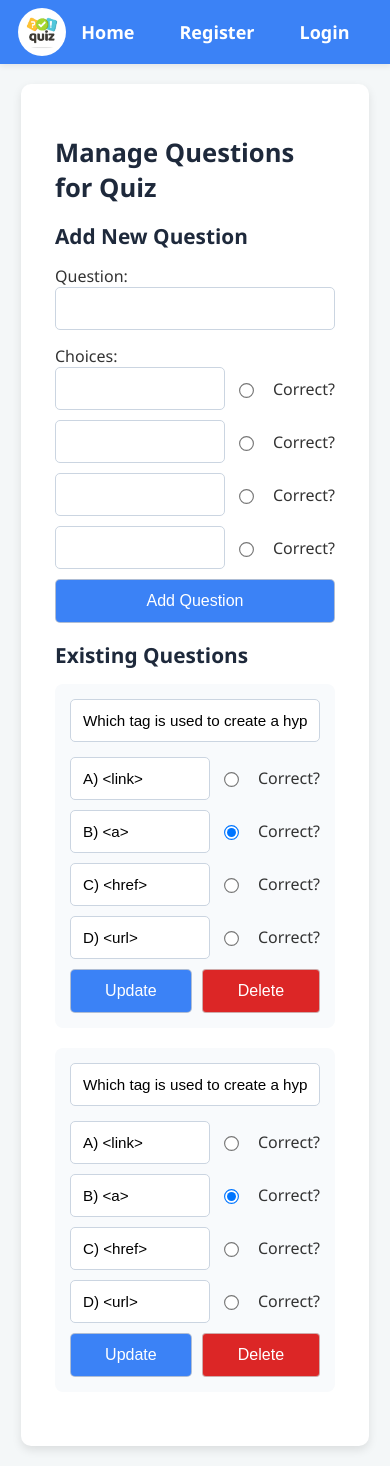
After one commit to borey-penh/Quiz_App, a Flask app: page /quiz/1/manage in a window 390 px wide. The commit adds this page. Run offline with Flask 2, Linux system fonts and the light colour scheme; the visitor is signed in with stand-in values (Sample User, id 1); data comes from the database, SQL or seed files in the repository; both versions use the stored data as it was after the commit; some libraries are stand-ins or nearby versions.

Commit message:
feat: add and fix some file and code

```diff
--- a/app.py
+++ b/app.py
@@ -6,14 +6,31 @@ from datetime import datetime
 from slugify import slugify
 from flask import Flask, render_template, redirect, url_for, flash
 from models import Quiz, Submission  # adjust to your actual models
-from flask_login import current_user
+# from flask_login import current_user
+from flask_wtf.csrf import CSRFProtect
+import os
+from datetime import timedelta
+from flask_wtf import FlaskForm
+from wtforms import StringField, PasswordField, SubmitField
+from wtforms.validators import DataRequired
 
-app = Flask(__name__)
+
+
+app = Flask(__name__,
+    static_url_path='/static',
+    static_folder='static')
 app.config['SECRET_KEY'] = 'your-secret-key'
 app.config['SQLALCHEMY_DATABASE_URI'] = 'sqlite:///quiz.db'
 app.config['SQLALCHEMY_TRACK_MODIFICATIONS'] = False
+app.config['WTF_CSRF_ENABLED'] = False
+
 db = SQLAlchemy(app)
+csrf = CSRFProtect(app)
 
+class LoginForm(FlaskForm):
+    email = StringField("Email", validators=[DataRequired()])
+    password = PasswordField("Password", validators=[DataRequired()])
+    submit = SubmitField("Login")
 # ---------------- Models ----------------
 class User(db.Model):
     id = db.Column(db.Integer, primary_key=True)
@@ -77,6 +94,17 @@ def index():
     quizzes = Quiz.query.all()
     return render_template('index.html', quizzes=quizzes, user=current_user())
 
+@app.route('/static/<path:filename>')
+def serve_static(filename):
+    return send_from_directory(app.static_folder, filename)
+app.config['SEND_FILE_MAX_AGE_DEFAULT'] = timedelta(days=7)
+
+@app.after_request
+def add_header(response):
+    if 'Cache-Control' not in response.headers:
+        response.headers['Cache-Control'] = 'public, max-age=86400'
+    return response
+
 @app.route('/register', methods=['GET','POST'])
 def register():
     if request.method == 'POST':
@@ -95,19 +123,26 @@ def register():
         return redirect(url_for('index'))
     return render_template('register.html')
 
-@app.route('/login', methods=['GET','POST'])
+@app.route('/login', methods=['GET', 'POST'])
 def login():
-    if request.method == 'POST':
-        email = request.form['email']
-        pw = request.form['password']
+    form = LoginForm()
+    # validate_on_submit() => request.method == 'POST' and CSRF + validators pass
+    if form.validate_on_submit():
+        email = form.email.data
+        pw = form.password.data
+
         user = User.query.filter_by(email=email).first()
         if user and user.check_password(pw):
             session['user_id'] = user.id
-            flash("Logged in successfully")
-            return redirect(url_for('index'))
-        flash("Invalid email or password")
-    return render_template('login.html')
+            flash("Logged in successfully", "success")
+            return redirect(url_for('index'))  # or 'dashboard' as you prefer
 
+        # login failed
+        flash("Invalid email or password", "danger")
+        # fall through to re-render the form (no redirect)
+
+    # GET or failed POST: render login form (errors will be shown on template if you add them)
+    return render_template('login.html', form=form)
 @app.route('/logout')
 def logout():
     session.pop('user_id', None)
@@ -209,8 +244,99 @@ def take_quiz(slug):
     return render_template('quiz_take.html', quiz=quiz, questions=questions_indexed, user=current_user())
 # ...existing code...
 
+@app.route('/quiz/<int:quiz_id>/manage')
+@login_required
+def manage_questions(quiz_id):
+    quiz = Quiz.query.get_or_404(quiz_id)
+    if quiz.creator_id != current_user().id:
+        flash("Not authorized")
+        return redirect(url_for('index'))
+    questions = Question.query.filter_by(quiz_id=quiz_id).all()
+    return render_template('manage_questions.html', quiz=quiz, questions=questions)
 
-# ...existing code...
+
+# Require login and verify creator
+@app.route('/quiz/<int:quiz_id>/questions/add', methods=['POST'])
+@login_required
+def add_question(quiz_id):
+    quiz = Quiz.query.get_or_404(quiz_id)
+    if quiz.creator_id != current_user().id:
+        flash("Not authorized to add questions to this quiz.")
+        return redirect(url_for('manage_questions', quiz_id=quiz_id))
+
+    text = request.form.get('text','').strip()
+    # collect choices (allow variable number but minimum 2)
+    raw_choices = [request.form.get(f'choice{i}','').strip() for i in range(4)]
+    # keep non-empty
+    choices = [c for c in raw_choices if c]
+    if len(choices) < 2:
+        flash("Please provide at least two choices.")
+        return redirect(url_for('manage_questions', quiz_id=quiz_id))
+
+    try:
+        correct = int(request.form.get('correct', 0))
+    except ValueError:
+        correct = 0
+
+    if correct < 0 or correct >= len(choices):
+        flash("Invalid correct answer selection.")
+        return redirect(url_for('manage_questions', quiz_id=quiz_id))
+
+    question = Question(
+        quiz_id=quiz_id,
+        text=text,
+        choices_json=json.dumps(choices),
+        correct=correct
+    )
+    db.session.add(question)
+    db.session.commit()
+    flash("Question added.")
+    return redirect(url_for('manage_questions', quiz_id=quiz_id))
+
+@app.route('/questions/<int:question_id>/edit', methods=['POST'])
+@login_required
+def edit_question(question_id):
+    question = Question.query.get_or_404(question_id)
+    quiz = Quiz.query.get_or_404(question.quiz_id)
+    if quiz.creator_id != current_user().id:
+        flash("Not authorized to edit this question.")
+        return redirect(url_for('manage_questions', quiz_id=question.quiz_id))
+
+    text = request.form.get('text','').strip()
+    raw_choices = [request.form.get(f'choice{i}','').strip() for i in range(4)]
+    choices = [c for c in raw_choices if c]
+    if len(choices) < 2:
+        flash("Please provide at least two choices.")
+        return redirect(url_for('manage_questions', quiz_id=question.quiz_id))
+
+    try:
+        correct = int(request.form.get('correct', 0))
+    except ValueError:
+        correct = 0
+
+    if correct < 0 or correct >= len(choices):
+        flash("Invalid correct answer selection.")
+        return redirect(url_for('manage_questions', quiz_id=question.quiz_id))
+
+    question.text = text
+    question.choices_json = json.dumps(choices)
+    question.correct = correct
+    db.session.commit()
+    flash("Question updated.")
+    return redirect(url_for('manage_questions', quiz_id=question.quiz_id))
+
+@app.route('/questions/<int:question_id>/delete', methods=['POST'])
+@login_required
+def delete_question(question_id):
+    question = Question.query.get_or_404(question_id)
+    quiz_id = question.quiz_id
+
+    db.session.delete(question)
+    db.session.commit()
+
+    flash("Question deleted successfully.")
+    return redirect(url_for('manage_questions', quiz_id=quiz_id))
+
 @app.route('/results/<int:submission_id>')
 def results(submission_id):
     submission = Submission.query.get_or_404(submission_id)
--- a/static/style.css
+++ b/static/style.css
@@ -200,20 +200,186 @@ ol li {
 .quiz li a{
     text-decoration: none;
 }
+/* Quiz Management Styles */
+.quiz-actions {
+    margin-top: 10px;
+    display: flex;
+    justify-content: flex-end;
+}
+.btn-manage {
+    display: inline-block;
+    padding: 5px 15px;
+    background-color: #1d7505;
+    color: white;
+    border-radius: 4px;
+    height: 20px;
+    text-decoration: none;
+    font-size: 0.9rem;
+}
 
-/* ----- Responsive ----- */
-@media (max-width: 600px) {
-    .container {
-        width: 95%;
-        padding: 15px;
+.manage-questions {
+    max-width: 800px;
+    margin: 0 auto;
+    padding: 20px;
+}
+
+.form-group {
+    margin-bottom: 15px;
+}
+
+.choice-input {
+    display: flex;
+    align-items: center;
+    gap: 10px;
+    margin-bottom: 10px;
+}
+
+.question-item {
+    background: #f8fafc;
+    padding: 15px;
+    border-radius: 8px;
+    margin-bottom: 20px;
+}
+
+.question-actions {
+    display: flex;
+    gap: 10px;
+    margin-top: 10px;
+}
+
+.btn-delete {
+    padding: 5px 15px;
+    background-color: #dc2626;
+    color: white;
+    border-radius: 4px;
+    text-decoration: none;
+}
+
+/* ---------- Responsive: Tablet (<=1024px) ---------- */
+@media (max-width: 1024px) {
+  .container {
+    width: 94%;
+    max-width: 720px;
+    padding: 18px;
+    margin: 16px auto;
+  }
+
+  nav {
+    height: 86px;
+    padding: 0 12px;
+  }
+
+  .navbar {
+    gap: 28px;
+    margin-right: 24px;
+    font-size: 24px;
+  }
+
+  .navbar a {
+    font-size: 20px;
+  }
+
+  img {
+    height: 70px;
+    margin-left: 20px;
+  }
+
+  h1 { font-size: 1.6rem; }
+  h2 { font-size: 1.3rem; }
+  h3 { font-size: 1.1rem; }
+
+  /* make quiz items take full width but still clearly separated */
+  .quiz {
+    margin: 12px;
+    gap: 16px;
+  }
+  .quiz li {
+     padding: 18px;
+     font-size: 24px;
     }
-
-    nav {
-        flex-direction: column;
-        align-items: flex-start;
+    form p{
+        font-size: 24px;
     }
-
-    nav a {
-        margin: 5px 0;
+    form input,button{
+        font-size: 24px;
+        border: 1px solid #cccc;
     }
 }
+
+/* ---------- Responsive: Mobile phones (<=600px) ---------- */
+@media (max-width: 600px) {
+  :root {
+    /* slightly larger tap targets on phones */
+    --btn-pad-y: 12px;
+    --btn-pad-x: 18px;
+  }
+
+  .container {
+    width: 96%;
+    max-width: 320px;
+    padding: 14px;
+    margin: 20px auto;
+    border-radius: 10px;
+  }
+
+  nav {
+    height: 64px;
+    padding: 0 10px;
+    width: 95%;
+  }
+
+  .navbar {
+    gap: 14px;
+    margin-right: 8px;
+    font-size: 18px;
+    flex-wrap: wrap;
+    justify-content: flex-end;
+  }
+
+  .navbar a {
+    font-size: 18px;
+    padding: 6px 8px;
+  }
+
+  /* shrink logo */
+  img {
+    height: 48px;
+    margin-left: 8px;
+  }
+
+  /* Stack header content if needed */
+  nav > .brand,
+  nav > .navbar {
+    align-items: center;
+  }
+
+  /* Forms + inputs: easier to interact on phones */
+  input[type="text"],
+  input[type="email"],
+  input[type="password"],
+  input[type="number"],
+  textarea {
+    padding: 12px;
+    font-size: 0.95rem;
+  }
+
+  button {
+    padding: var(--btn-pad-y) var(--btn-pad-x);
+    font-size: 1rem;
+    width: 100%;
+    box-sizing: border-box;
+  }
+
+  /* Questions & quiz cards become compact */
+  .question { padding: 12px; }
+  .quiz li { padding: 14px; }
+
+  /* Reduce long horizontal spacing in lists */
+  ul li { padding: 8px 6px; }
+
+  /* ensure radiobuttons are easier to tap */
+  form input[type="radio"] {
+    transform: scale(1.15);
+    margin-right: 10px;
+  }
+}
--- /dev/null
+++ b/templates/manage_questions.html
@@ -0,0 +1,78 @@
+<!DOCTYPE html>
+<html lang="en">
+<head>
+    <meta charset="UTF-8">
+    <meta name="viewport" content="width=device-width, initial-scale=1.0">
+    <title>Document</title>
+</head>
+<body>
+    {% extends 'base.html' %}
+
+    {% block content %}
+    <div class="manage-questions">
+        <h1>Manage Questions for {{ quiz.title }}</h1>
+
+        <!-- Add Question Form -->
+        <div class="add-question">
+            <h2>Add New Question</h2>
+            <form method="POST" action="{{ url_for('add_question', quiz_id=quiz.id) }}">
+                <input type="hidden" name="csrf_token" value="{{ csrf_token() }}"/>
+                <div class="form-group">
+                    <label for="question_text">Question:</label>
+                    <input type="text" id="question_text" name="text" required>
+                </div>
+
+                <div class="choices">
+                    <label>Choices:</label>
+                    {% for i in range(4) %}
+                    <div class="choice-input">
+                        <input type="text" name="choice{{ i }}" required>
+                        <input type="radio" name="correct" value="{{ i }}" required>
+                        <label>Correct?</label>
+                    </div>
+                    {% endfor %}
+                </div>
+
+                <button type="submit">Add Question</button>
+            </form>
+        </div>
+
+        <!-- Existing Questions -->
+        <div class="existing-questions">
+            <h2>Existing Questions</h2>
+            {% for question in questions %}
+            <div class="question-item">
+                <!-- Edit Form -->
+                <form method="POST" action="{{ url_for('edit_question', question_id=question.id) }}" class="edit-form">
+                    <input type="hidden" name="csrf_token" value="{{ csrf_token() }}"/>
+                    <div class="form-group">
+                        <input type="text" name="text" value="{{ question.text }}" required>
+                    </div>
+
+                    <div class="choices">
+                        {% for i in range(4) %}
+                        <div class="choice-input">
+                            <input type="text" name="choice{{ i }}" value="{{ question.choices()[i] }}" required>
+                            <input type="radio" name="correct" value="{{ i }}"
+                                {% if i == question.correct %}checked{% endif %}>
+                            <label>Correct?</label>
+                        </div>
+                        {% endfor %}
+                    </div>
+
+                    <div class="question-actions">
+                        <button type="submit">Update</button>
+                        <!-- Delete Form - Separate from Edit Form -->
+                        <form method="POST" action="{{ url_for('delete_question', question_id=question.id) }}" style="display:inline;">
+                            <input type="hidden" name="csrf_token" value="{{ csrf_token() }}"/>
+                            <button type="submit" class="btn-delete" onclick="return confirm('Are you sure you want to delete this question?')">Delete</button>
+                        </form>
+                    </div>
+                </form>
+            </div>
+            {% endfor %}
+        </div>
+    </div>
+    {% endblock %}
+</body>
+</html>
--- a/templates/results.html
+++ b/templates/results.html
@@ -12,7 +12,7 @@
 {% block title %}Results{% endblock %}
 
 {% block content %}
-<h2>Results — {{ quiz.title }}</h2>
+<h2>Results : {{ quiz.title }}</h2>
 <p>Score: {{ submission.score }} / {{ questions|length }}</p>
 
 <ol>
@@ -41,8 +41,8 @@
         {% endfor %}
         </ul>
     </li>
+
 {% endfor %}
-    <button type="submit">Submit results</button>
 </ol>
 {% endblock %}
 <!-- ...existing code... -->
```
Also changed, not shown: models.py (+9 -5 lines), templates/index.html (+8 -1 lines), templates/quiz_participants.html (deleted, +0 -43 lines), instance/quiz.db.
